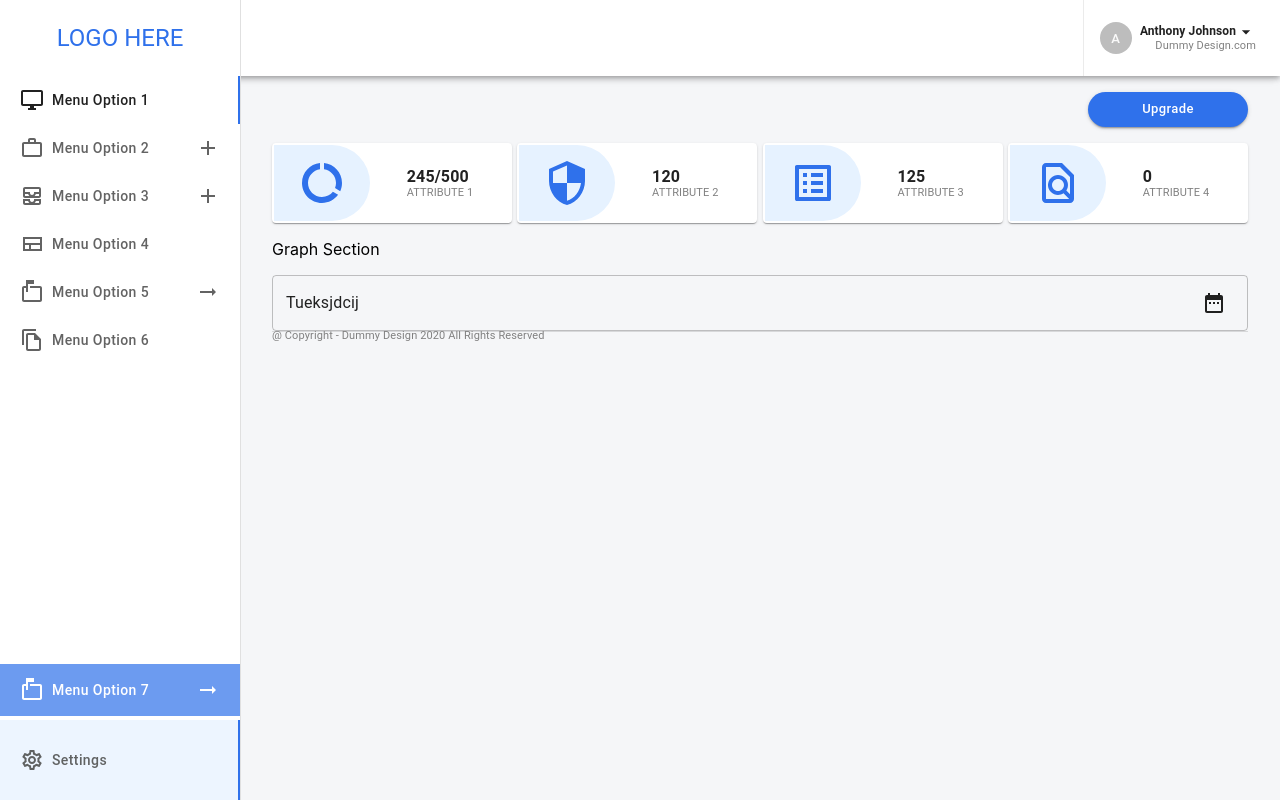
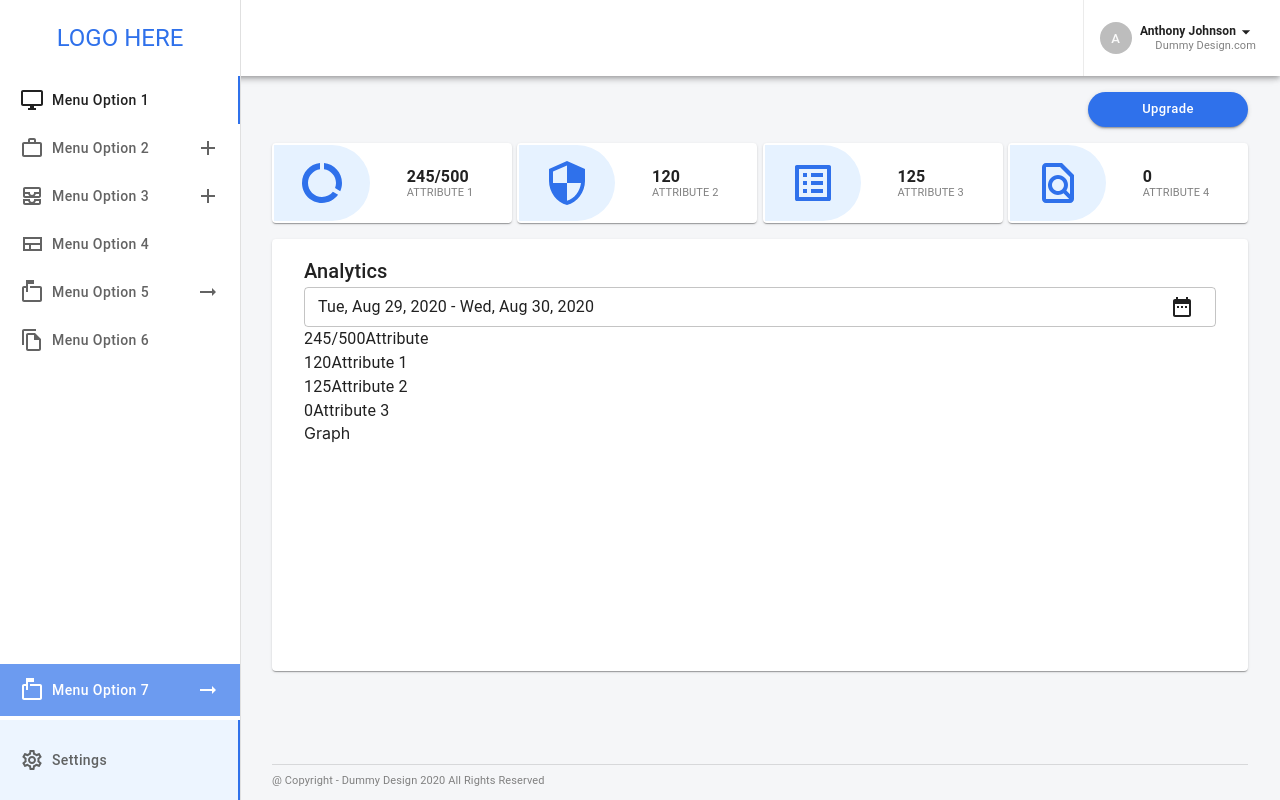
Before and after one commit to AnkitaaTiwari/custom-dashboard, a React (Create React App) app: page / in a window 1280 px wide. Built offline with nearby package versions, Linux system fonts and the light colour scheme.

Commit message:
Adding basic analytical design

```diff
--- /dev/null
+++ b/src/components/analyticsSection/index.js
@@ -0,0 +1,57 @@
+import React from 'react';
+import { Box, Card, Typography } from '@material-ui/core';
+import DateRange from '../dateRange';
+import StatisticsText from './statisticsText';
+import useStyles from './styles';
+
+const statistics = [
+  {
+    numbers: '245/500',
+    name: 'Attribute',
+  },
+  {
+    numbers: '120',
+    name: 'Attribute 1',
+  },
+  {
+    numbers: '125',
+    name: 'Attribute 2',
+  },
+  {
+    numbers: '0',
+    name: 'Attribute 3',
+  }
+]
+
+function AnalyticsSection() {
+  const classes = useStyles();
+
+  return (
+    <Card className={classes.cardContainer}>
+      <Box className={classes.content}>
+        <Box className={classes.titleContainer}>
+          <Box className={classes.titleWrapper}>
+            <Typography variant="h6">
+              Analytics
+            </Typography>
+          </Box>
+          <Box className={classes.rangeSelectorWrapper}>
+            <DateRange />
+          </Box>
+        </Box>
+        <Box className={classes.statisticsContainer}>
+          {
+            statistics.map((record) => (
+              <StatisticsText key={record.name} numbers={record.numbers} name={record.name} />
+            ))
+          }
+        </Box>
+        <Box className={classes.graphContainer}>
+          Graph
+        </Box>
+      </Box>
+    </Card>
+  )
+}
+
+export default AnalyticsSection;
--- /dev/null
+++ b/src/components/analyticsSection/statisticsText/index.js
@@ -0,0 +1,26 @@
+import React from 'react';
+import PropTypes from 'prop-types';
+import { Box, Card, Typography } from '@material-ui/core';
+import useStyles from './styles';
+
+function StatisticsText({ numbers, name }) {
+  const classes = useStyles();
+
+  return (
+    <Box display="flex">
+      <Typography>
+        {numbers}
+      </Typography>
+      <Typography>
+        {name}
+      </Typography>
+    </Box>
+  )
+}
+
+StatisticsText.propTypes = {
+  numbers: PropTypes.string,
+  name: PropTypes.string,
+}
+
+export default StatisticsText;
--- /dev/null
+++ b/src/components/analyticsSection/statisticsText/styles.js
@@ -0,0 +1,19 @@
+import { makeStyles, createStyles} from '@material-ui/core/styles';
+
+const useStyles = makeStyles((theme) => {
+  return createStyles({
+    cardContainer: {
+      height: theme.spacing(54),
+      width: '100%',
+    },
+    content: {
+      display: 'flex',
+      flexDirection: 'column',
+      margin: theme.spacing(2, 4),
+      height: 'calc(100% - 2rem)',
+      // height: 'calc(100% - 0.25rem)',
+    },
+  });
+})
+
+export default useStyles;
--- /dev/null
+++ b/src/components/analyticsSection/styles.js
@@ -0,0 +1,19 @@
+import { makeStyles, createStyles} from '@material-ui/core/styles';
+
+const useStyles = makeStyles((theme) => {
+  return createStyles({
+    cardContainer: {
+      height: theme.spacing(54),
+      width: '100%',
+    },
+    content: {
+      display: 'flex',
+      flexDirection: 'column',
+      margin: theme.spacing(2, 4),
+      height: 'calc(100% - 2rem)',
+      // height: 'calc(100% - 0.25rem)',
+    },
+  });
+})
+
+export default useStyles;
--- a/src/components/dateRange/index.js
+++ b/src/components/dateRange/index.js
@@ -30,8 +30,9 @@ function DateRange() {
   console.log('dateRangeStates', dateRangeStates);
 
   return (
-    <Box mt={2} display="flex" flexDirection="column" justifyContent="center">
+    <Box display="flex" flexDirection="column" justifyContent="center">
       <TextField
+        size="small"
         variant="outlined"
         InputProps={{
           endAdornment: (
@@ -40,7 +41,7 @@ function DateRange() {
             </InputAdornment>
           ),
           }}
-        value="Tueksjdcij"
+        value="Tue, Aug 29, 2020 - Wed, Aug 30, 2020"
         onClick={toggleDropdown}
       />
       <RangeSelector
--- a/src/components/footer/index.js
+++ b/src/components/footer/index.js
@@ -6,11 +6,13 @@ function Footer() {
   const classes = useStyles();
 
   return (
-    <Box>
+    <Box className={classes.footerContainer}>
       <Divider variant="fullWidth" />
-      <Typography variant="body2" className={classes.subtext}>
-        @ Copyright -  Dummy Design 2020 All Rights Reserved
-      </Typography>
+      <Box className={classes.subtextContainer}>
+        <Typography variant="body2" className={classes.subtext}>
+            @ Copyright -  Dummy Design 2020 All Rights Reserved
+        </Typography>
+      </Box>
     </Box>
   )
 }
--- a/src/components/footer/styles.js
+++ b/src/components/footer/styles.js
@@ -6,7 +6,17 @@ const useStyles = makeStyles((theme) => {
       color: 'gray',
       marginTop: theme.spacing(-0.5),
       fontSize: theme.spacing(1.375),
-    }
+    },
+    footerContainer: {
+      width: '100%',
+      height: theme.spacing(4.5),
+
+    },
+    subtextContainer: {
+      height: theme.spacing(4.375),
+      display: 'flex',
+      alignItems: 'center',
+    },
   });
 })
 
--- a/src/components/graphSection/index.js
+++ /dev/null
@@ -1,15 +0,0 @@
-import React from 'react';
-import { Box } from '@material-ui/core';
-// import useStyles from './styles';
-
-function GraphSection() {
-  // const classes = useStyles();
-
-  return (
-    <Box>
-      Graph Section
-    </Box>
-  )
-}
-
-export default GraphSection;
--- a/src/components/layout/styles.js
+++ b/src/components/layout/styles.js
@@ -4,7 +4,7 @@ const useStyles = makeStyles((theme) => {
   return createStyles({
     content: {
       background: '#F5F6F8',
-      height: 'calc(100vh - 76px)',
+      height: 'calc(100vh - 4.75rem)',
     }
   });
 })
--- a/src/pages/home/index.js
+++ b/src/pages/home/index.js
@@ -10,10 +10,9 @@ import {
 } from '@material-ui/icons';
 
 import AttributeCard from '../../components/attributeCard';
-import GraphSection from '../../components/graphSection';
+import AnalyticsSection from '../../components/analyticsSection';
 import Footer from '../../components/footer';
 import useStyles from './styles';
-import DateRange from '../../components/dateRange';
 
 const attributeList = [
   {
@@ -44,12 +43,12 @@ function Home() {
 
   return (
     <Box className={classes.homeContent}>
-      <Box mt={2} display='flex' justifyContent='flex-end'>
+      <Box>
+        <Box display='flex' justifyContent='flex-end'>
           <Button
             type="button"
             variant="contained"
             color="primary"
-          borderRadius='25px'
             className={classes.button}
           >
             Upgrade
@@ -67,9 +66,9 @@ function Home() {
             ))
           }
         </Box>
-      <Box mt={2}>
-        <GraphSection />
-        <DateRange />
+        <Box mt={2} mb={4}>
+          <AnalyticsSection />
+        </Box>
       </Box>
       <Footer />
     </Box>
--- a/src/pages/home/styles.js
+++ b/src/pages/home/styles.js
@@ -4,7 +4,10 @@ const useStyles = makeStyles((theme) => {
   return createStyles({
     homeContent: {
       margin: theme.spacing(2, 4, 0),
-      height: 'calc(100% - 16px)',
+      height: 'calc(100% - 1rem)',
+      display: 'flex',
+      flexDirection: 'column',
+      justifyContent: 'space-between',
     },
     button: {
       borderRadius: theme.spacing(200),
```
Also changed, not shown: src/components/graphSection/styles.js (deleted, +0 -10 lines). Lines whose indentation alone changed are shown as unchanged.
